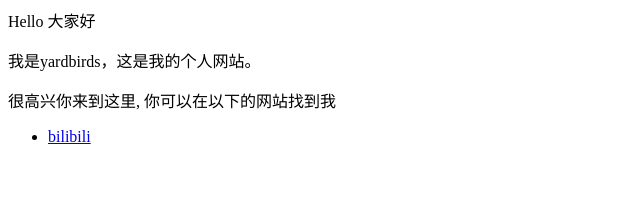
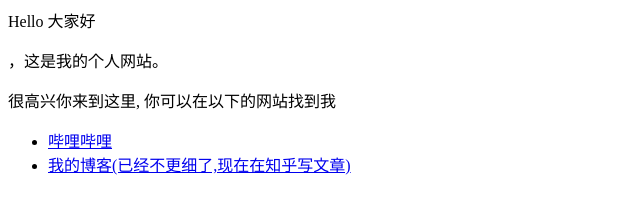
Before and after one commit to Chris4ay/yardbirds, a plain HTML site: page index.html in a window 1280 px wide. Shown: the whole page, without its empty margins (0-640 px from the left). Drawn offline with Linux system fonts and the light colour scheme.

Commit message:
Update index.html

```diff
--- a/index.html
+++ b/index.html
@@ -1,11 +1,13 @@
 <p>Hello 大家好</p>
 
-<p>我是yardbirds，这是我的个人网站。 </p>
+<p>，这是我的个人网站。 </p>
 
 <p>很高兴你来到这里, 你可以在以下的网站找到我</p>
 
 <ul>
 
-  <li> <a href="https://b23.tv/goT2Oar">bilibili</a> </li>
+  <li> <a href="https://b23.tv/goT2Oar">哔哩哔哩</a> </li>
+
+  <li> <a href="http://hejie.nigeerhuo.com">我的博客(已经不更细了,现在在知乎写文章)</a> </li>
 
 </ul>
```
